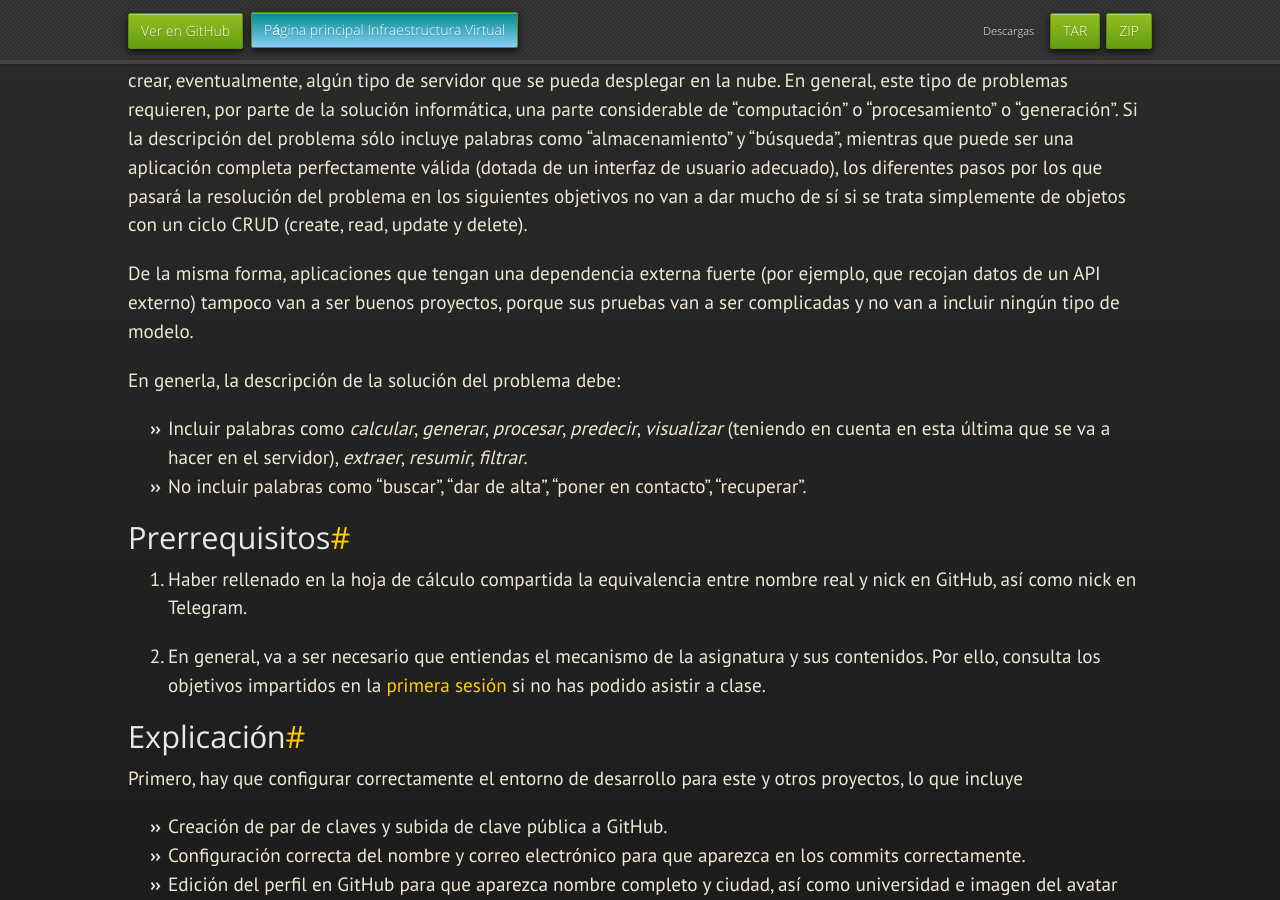
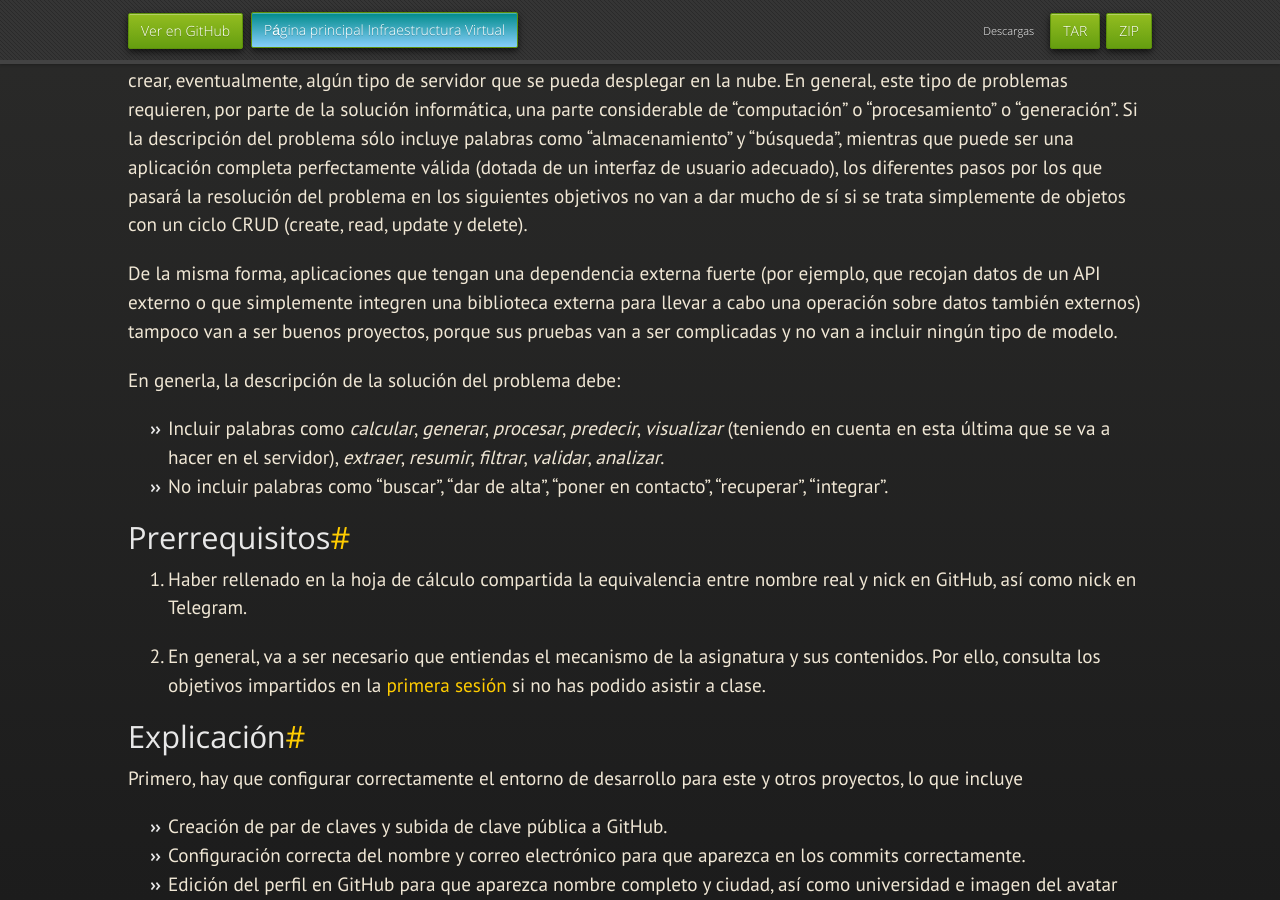
Before and after one commit to JJ/IV, a Jekyll site: the page built from documentos/proyecto/0.Repositorio.md, in a window 1280 px wide and 900 px high, scrolled down 898 px. Built offline with Jekyll 4.4.1, drawn with Linux system fonts in a browser that asks for light colours; nearby versions of some CDN libraries; some web fonts are replaced; our own code applies the rules of GitHub Pages for plain Markdown files.

Commit message:
Sync documentos/proyecto/0.Repositorio.md de master a gh-pages

```diff
--- a/documentos/proyecto/0.Repositorio.md
+++ b/documentos/proyecto/0.Repositorio.md
@@ -56,17 +56,18 @@ los siguientes objetivos no van a dar mucho de sí si se trata simplemente de
 objetos con un ciclo CRUD (create, read, update y delete).
 
 De la misma forma, aplicaciones que tengan una dependencia externa fuerte (por
-ejemplo, que recojan datos de un API externo) tampoco van a ser buenos
-proyectos, porque sus pruebas van a ser complicadas y no van a incluir ningún
-tipo de modelo.
+ejemplo, que recojan datos de un API externo o que simplemente integren una
+biblioteca externa para llevar a cabo una operación sobre datos también
+externos) tampoco van a ser buenos proyectos, porque sus pruebas van a ser
+complicadas y no van a incluir ningún tipo de modelo.
 
 En generla, la descripción de la solución del problema debe:
 
 * Incluir palabras como *calcular*, *generar*, *procesar*, *predecir*,
   *visualizar* (teniendo en cuenta en esta última que se va a hacer en el
-  servidor), *extraer*, *resumir*, *filtrar*.
+  servidor), *extraer*, *resumir*, *filtrar*, *validar*, *analizar*.
 * No incluir palabras como "buscar", "dar de alta", "poner en contacto",
-  "recuperar".
+  "recuperar", "integrar".
 
 ## Prerrequisitos
 
```
